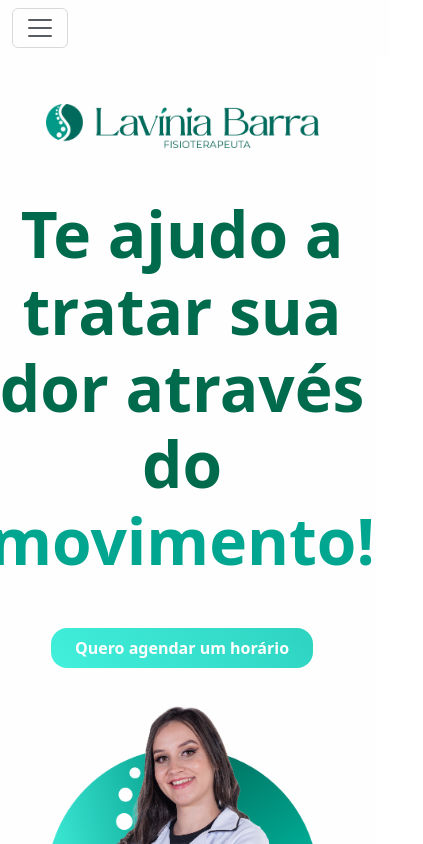
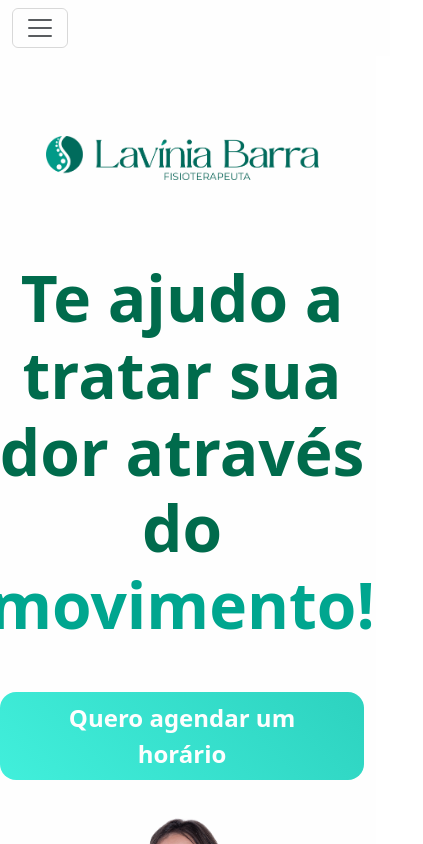
Before and after one commit to Kotige/fisio-laviniabarra, a React (Vite) app: page / in a window 390 px wide. Shown: the top 844 px of the page, 423 px wide, since content can reach past the window. Built offline with nearby package versions, Linux system fonts and the light colour scheme.

Commit message:
style: margin and padding

```diff
--- a/src/components/Hero/index.jsx
+++ b/src/components/Hero/index.jsx
@@ -8,6 +8,7 @@ export default function Hero() {
         <section id='home' className="pt-5 text-center row d-flex justify-content-center align-items-center">
             <div className='col col-12 col-md-6 d-flex flex-column justify-content-center align-items-center'>
                 <img
+                    id='logo-md'
                     className='w-75 d-block d-md-none'
                     src={logo}
                     alt="Lavínia Barra - Físioterapeuta"
--- a/src/components/Hero/styles.scss
+++ b/src/components/Hero/styles.scss
@@ -7,10 +7,15 @@
     h1 {
         font-size: clamp(2rem, 8vh, 4rem);
         font-weight: 600;
+        padding: 0 3rem;
         span {
             color: $light-text;
             font-weight: 700;
         }
+    }
+    #logo-md {
+        margin-top: 2rem;
+        margin-bottom: 2rem;
     }
 }
 
--- a/src/components/PrimaryButton/styles.scss
+++ b/src/components/PrimaryButton/styles.scss
@@ -9,7 +9,7 @@
     color: $light-color;
     padding: 0.5rem 1.5rem;
     font-weight: 600;
-    font-size: clamp(1rem, 3vw, 2rem);
+    font-size: clamp(1.5rem, 3vw, 2rem);
     &:hover {
         background-position: 100% 50%;
     }
```
